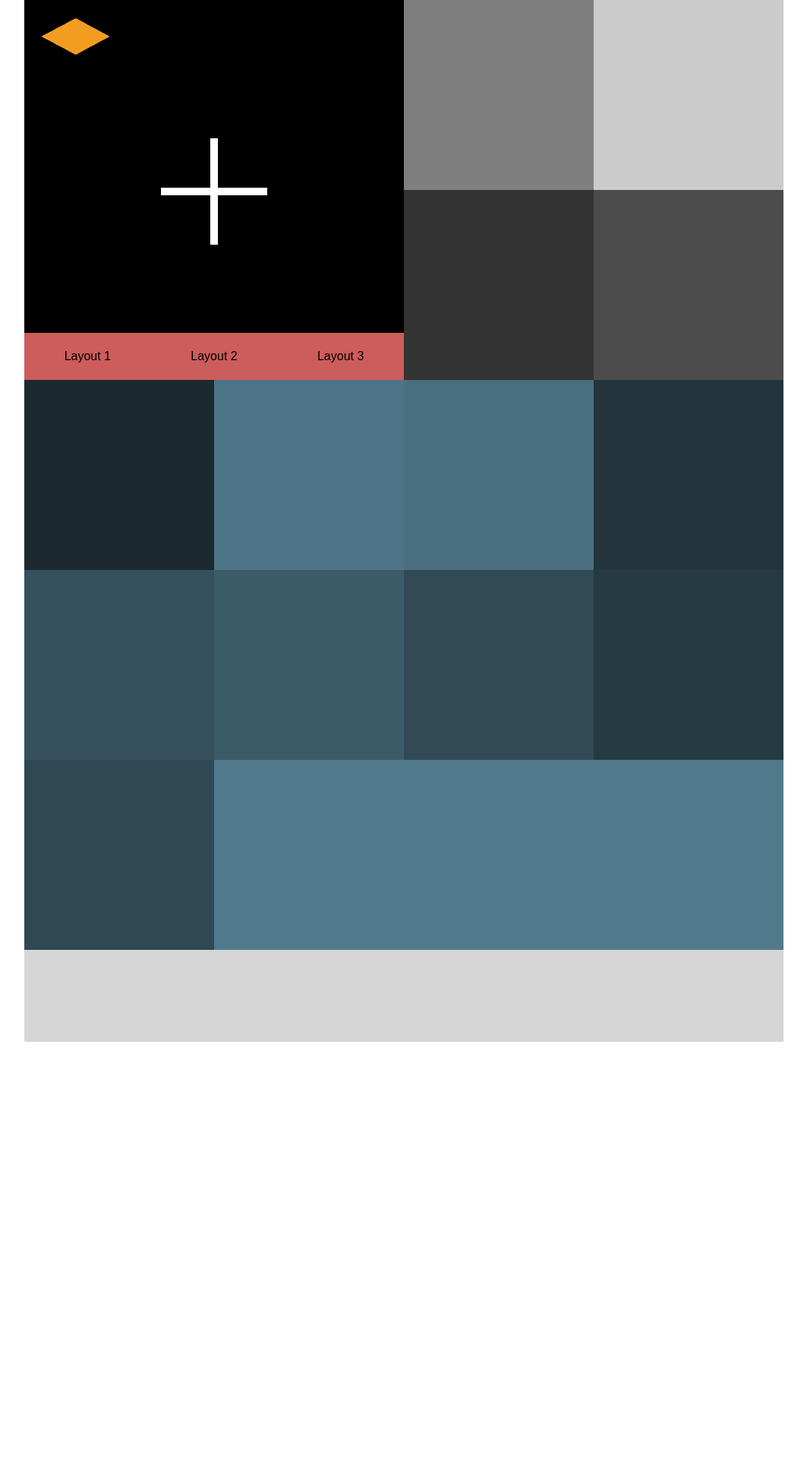
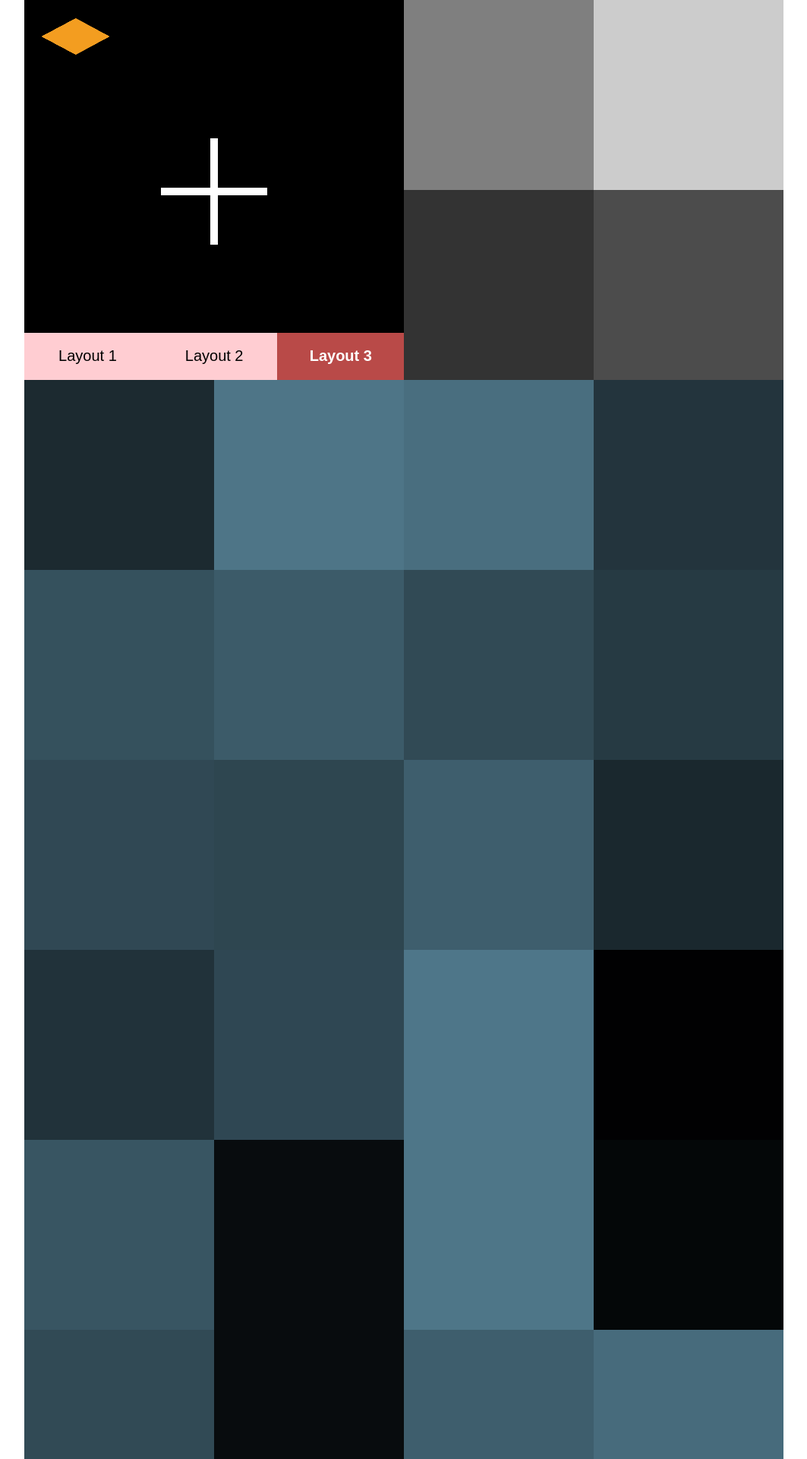
Before and after one commit to SoraLinken/exercises, a PHP site: page /ex3/layouts/layout3.html in a window 1280 px wide. Shown: the top 1920 px of the page at 76% size, without its empty margins (108-1171 px from the left). Before the commit the page ends 1371 px from the top, so only its background shows below. Run offline with PHP 8.4, Linux system fonts and the light colour scheme.

Commit message:
before sub

```diff
--- a/ex3/css/style.css
+++ b/ex3/css/style.css
@@ -7,7 +7,7 @@
     display: block;
 }
 
-body{
+body.wrap{
     font-family: Arial, Helvetica, sans-serif;
     background-color: #212121;
 }
@@ -18,18 +18,18 @@
     margin: 0 auto;
 }
 
-header{
+.wrap header{
     width: 100%;
     background-color: #517A8D;
     height: 388px;
-
     position: relative;
 }
 
-header .grid{
+.wrap header .grid{
     height: 100%;
 }
-nav{
+
+.wrap nav{
     flex: 1;
     height: 57px;
     background-color: #FFCDD2;
@@ -37,12 +37,12 @@
     grid-template-columns: repeat(3,1fr);
 }
 
-.nav-wrapper{
+.wrap .nav-wrapper{
     display: flex;
     align-items: flex-end;
 }
 
-nav > a, nav > a:visited{
+.wrap nav > a, .wrap nav > a:visited{
     display: flex;
     justify-content: center;
     align-items: center;
@@ -51,39 +51,40 @@
     color: #000000;
 }
 
-nav > a:hover, nav a.selected {
+.wrap nav > a:hover, .wrap nav a.selected {
     background-color: #B94A48;
     color: #FFFFFF;
+    font-weight: bolder;
 }
 
-main{
+.wrap main{
     background-color: #212121;
     padding: 28px 0 71px 24px;
 }
 
-.grid{
+.wrap .grid{
     display: grid;
     grid-template-columns: 27% 73%;
 }
-aside{
+.wrap aside{
     width: 93px;
     height: 33px;
     background-color: #517A8D;
 
 }
 
-section{
+.wrap section{
     display: flex;
     margin-top: 6px;
 }
 
-footer{
+.wrap footer{
     width: 100%;
     height: 121px;
     background-color: #D6D6D6;
 }
 
-.logo{
+.wrap .logo{
     background: url("../images/logo_ex3.png");
     height: 57px ;
     width: 97px ;
@@ -207,3 +208,197 @@
 
 
 /*layout3*/
+
+
+
+body.layout3{
+    font-family: Arial, Helvetica, sans-serif;
+    max-width: 1000px;
+    margin: 0 auto;
+    background-color: white;
+}
+
+.top-wrapper{
+    display: grid;
+    grid-template-columns: repeat(2,1fr);
+}
+
+.top-wrapper > *{
+    height: 500px;
+}
+
+.top-wrapper .logo{
+    background: url("../images/logo_ex3.png");
+    height: 57px ;
+    width: 97px ;
+    display: block;
+    background-repeat: no-repeat;
+    margin: 20px 0 0 20px;
+}
+
+.top-wrapper header{
+    display: grid;
+    grid-template-rows: 87.6%;
+    background-color: black;
+}
+
+.top-wrapper nav{
+    display: grid;
+    align-items: center;
+    background-color: #FFCDD2;
+}
+
+.top-wrapper ul {
+    list-style-type: none;
+    display: grid;
+    grid-template-columns: repeat(3, 1fr);
+}
+
+.layout3 ul li{
+    text-align: center;
+    /* padding: 21.6px 0; */
+    /* padding: 10px; */
+}
+
+.layout3 ul li:hover{
+    /* background-color: #B94A48; */
+    cursor: pointer;
+    color: #FFFFFF;
+    font-weight: bolder;
+}
+
+.layout3 ul li a{
+    padding: 20px 42px;
+    font-size: 20px;
+    padding-top: 19.1px;
+    padding-left: 42.3px;
+}
+
+.layout3 ul li a, ul li a:visited{
+    text-decoration: none;
+    color: black;
+    /* padding: 20px; */
+}
+
+.layout3 ul li a:hover{
+    cursor: pointer;
+    text-decoration: none;
+    background-color: #B94A48;
+    color: #FFFFFF;
+    font-weight: bolder;
+}
+
+.layout3 ul li a.selected{
+    cursor: pointer;
+    text-decoration: none;
+    background-color: #B94A48;
+    color: #FFFFFF;
+    font-weight: bolder;
+}
+
+.layout3 aside{
+    display: grid;
+    grid-template-columns: repeat(2,1fr);
+
+}
+.layout3 article{
+    background-color: #000000;
+    width: 250px;
+    height: 250px;
+}
+
+.layout3 main > article:hover{
+    background-color: red !important;
+}
+
+.layout3 aside> *:first-child{
+    opacity: 0.5;;
+}
+
+.layout3 aside> *:last-child{
+    opacity: 0.7;;
+}
+
+.layout3 aside > *:nth-child(2){
+    opacity: 0.2;
+}
+
+.layout3 aside > *:nth-child(3){
+    opacity: 0.8;
+}
+
+.layout3 main{
+    min-height: 500px;
+    background-color: #517A8D;
+    display: flex;
+    flex-direction: row;
+    flex-wrap: wrap;
+    justify-content: flex-start;
+    align-content: center;
+}
+
+
+.layout3 footer{
+    width: 100%;
+    height: 121px;
+    background-color: #D6D6D6;
+}
+
+@media only screen and (max-width:1000px){
+    .layout3 body{
+        width: 500px;
+    }
+
+    .layout3 aside{
+        display: none;
+    }
+
+    .layout3 header{
+        width: 500px;
+    }
+
+    .layout3 .logo{
+        margin: 20px auto;
+    }
+
+}
+
+.circle {
+    border-radius: 50%;
+    width: 150px;
+    height: 150px;
+    background-color: rgb(0, 0, 0);
+    position: relative;
+    margin: 0 auto;
+    margin-top: 100px;
+}
+
+.circle::after {
+    content: " ";
+    position: absolute;
+    display: block;
+    background-color: #fff;
+    height: 10px;
+    margin-top: -5px;
+    top: 50%;
+    left: 5px;
+    right: 5px;
+    z-index: 9;
+}
+
+.circle::before {
+    content: " ";
+    position: absolute;
+    display: block;
+    background-color: #fff;
+    width: 10px;
+    margin-left: -5px;
+    left: 50%;
+    top: 5px;
+    bottom: 5px;
+    z-index: 9;
+}
+
+.circle:hover{
+    cursor: pointer;
+}
--- a/ex3/css/style2.css
+++ b/ex3/css/style2.css
@@ -7,7 +7,7 @@
     display: block;
 }
 
-body{
+body.layout3{
     font-family: Arial, Helvetica, sans-serif;
     max-width: 1000px;
     margin: 0 auto;
@@ -22,85 +22,108 @@
 .top-wrapper > *{
     height: 500px;
 }
-.logo{
+
+.top-wrapper .logo{
     background: url("../images/logo_ex3.png");
     height: 57px ;
     width: 97px ;
     display: block;
     background-repeat: no-repeat;
+    margin: 20px 0 0 20px;
 }
-header{
+
+.top-wrapper header{
     display: grid;
     grid-template-rows: 87.6%;
     background-color: black;
 }
 
-nav{
+.top-wrapper nav{
     display: grid;
     align-items: center;
-
-    background-color: indianred;
+    background-color: #FFCDD2;
 }
 
-ul {
+.top-wrapper ul {
     list-style-type: none;
     display: grid;
     grid-template-columns: repeat(3, 1fr);
 }
 
-ul li{
+.layout3 ul li{
     text-align: center;
-    padding: 10px;
+    /* padding: 21.6px 0; */
+    /* padding: 10px; */
 }
 
-ul li a, ul li a:visited{
-    text-decoration: none;
-    color: black;
-    padding: 20px;
-}
-
-ul li a:hover{
-    text-decoration: none;
-    color: black;
+.layout3 ul li:hover{
+    /* background-color: #B94A48; */
+    cursor: pointer;
+    color: #FFFFFF;
     font-weight: bolder;
 }
 
-a{
-    margin: 20px;
+.layout3 ul li a{
+    padding: 20px 42px;
+    font-size: 20px;
+    padding-top: 19.1px;
+    padding-left: 42.3px;
 }
 
-aside{
+.layout3 ul li a, ul li a:visited{
+    text-decoration: none;
+    color: black;
+    /* padding: 20px; */
+}
+
+.layout3 ul li a:hover{
+    cursor: pointer;
+    text-decoration: none;
+    background-color: #B94A48;
+    color: #FFFFFF;
+    font-weight: bolder;
+}
+
+.layout3 ul li a.selected{
+    cursor: pointer;
+    text-decoration: none;
+    background-color: #B94A48;
+    color: #FFFFFF;
+    font-weight: bolder;
+}
+
+.layout3 aside{
     display: grid;
     grid-template-columns: repeat(2,1fr);
 
 }
-article{
+.layout3 article{
     background-color: #000000;
     width: 250px;
     height: 250px;
 }
 
-main > article:hover{
-    background-color: red;
+.layout3 main > article:hover{
+    background-color: red !important;
 }
 
-aside> *:first-child{
+.layout3 aside> *:first-child{
     opacity: 0.5;;
 }
 
-aside> *:last-child{
+.layout3 aside> *:last-child{
     opacity: 0.7;;
 }
 
-aside > *:nth-child(2){
+.layout3 aside > *:nth-child(2){
     opacity: 0.2;
 }
 
-aside > *:nth-child(3){
+.layout3 aside > *:nth-child(3){
     opacity: 0.8;
 }
 
-main{
+.layout3 main{
     min-height: 500px;
     background-color: #517A8D;
     display: flex;
@@ -111,24 +134,29 @@
 }
 
 
-footer{
+.layout3 footer{
     width: 100%;
     height: 121px;
     background-color: #D6D6D6;
 }
 
-@media only screen and (max-width:1200px){
-    body{
+@media only screen and (max-width:1000px){
+    .layout3 body{
         width: 500px;
     }
 
-    aside{
+    .layout3 aside{
         display: none;
     }
 
-    header{
+    .layout3 header{
         width: 500px;
     }
+
+    .layout3 .logo{
+        margin: 20px auto;
+    }
+
 }
 
 .circle {
@@ -139,7 +167,8 @@
     position: relative;
     margin: 0 auto;
     margin-top: 100px;
-  }
+}
+
 .circle::after {
     content: " ";
     position: absolute;
@@ -151,7 +180,8 @@
     left: 5px;
     right: 5px;
     z-index: 9;
-  }
+}
+
 .circle::before {
     content: " ";
     position: absolute;
@@ -163,4 +193,8 @@
     top: 5px;
     bottom: 5px;
     z-index: 9;
-  }
+}
+
+.circle:hover{
+    cursor: pointer;
+}
--- a/ex3/index.html
+++ b/ex3/index.html
@@ -4,10 +4,10 @@
         <meta charset="UTF-8">
         <meta name="viewport" content="width=device-width, initial-scale=1.0">
         <link rel="stylesheet" href="./css/style.css">
-        <title>EX3</title>
+        <title>Moran Amar</title>
     </head>
 
-    <body>
+    <body class="wrap">
         <div class="wrapper">
             <header>
                 <div class="grid">
@@ -18,7 +18,7 @@
                         <nav>
                             <a href="#" class="selected">Layout 1</a>
                             <a href="./layouts/layout2.html">Layout 2</a>
-                            <a href="#">Layout 3</a>
+                            <a href="./layouts/layout3.html">Layout 3</a>
                         </nav>
                     </div>
                 </div>
--- a/ex3/layouts/layout2.html
+++ b/ex3/layouts/layout2.html
@@ -4,10 +4,10 @@
         <meta charset="UTF-8">
         <meta name="viewport" content="width=device-width, initial-scale=1.0">
         <link rel="stylesheet" href="../css/style.css">
-        <title>EX3</title>
+        <title>Moran Amar</title>
     </head>
 
-    <body>
+    <body class="wrap">
         <div class="layout2">
             <header>
                 <div>
@@ -19,7 +19,7 @@
                 <nav>
                     <a href="../index.html">Layout 1</a>
                     <a href="#" class="selected">Layout 2</a>
-                    <a href="#">Layout 3</a>
+                    <a href="./layout3.html">Layout 3</a>
                 </nav>
                 <main>
                     <section>
--- a/ex3/layouts/layout3.html
+++ b/ex3/layouts/layout3.html
@@ -4,11 +4,10 @@
         <meta charset="UTF-8">
         <meta http-equiv="X-UA-Compatible" content="IE=edge">
         <meta name="viewport" content="width=device-width, initial-scale=1.0">
-            <!-- <link rel="stylesheet" href="../css/style.css"> -->
-            <link rel="stylesheet" href="../css/style2.css">
-            <title>Document</title>
+        <link rel="stylesheet" href="../css/style.css">
+        <title>Moran Amar</title>
     </head>
-    <body>
+    <body class="layout3">
         <div class="top-wrapper">
 
             <header>
@@ -17,15 +16,14 @@
                         <a href="../index.html" class="logo"></a>
                         <div>
                             <!-- <article style="width: 100px; height: 100px; background-color: aqua;"></article> -->
-                            <div id="btn" class="circle" onclick="changeColor()"></div>
-
+                            <div id="btn" class="circle" onclick="changeOpacity()"></div>
                         </div>
                     </div>
                     <nav>
                         <ul>
-                            <li><a href="">Layout 1</a></li>
-                            <li><a href="">Layout 2</a></li>
-                            <li><a href="">Layout 3</a></li>
+                            <li><a href="../index.html">Layout 1</a></li>
+                            <li><a href="./layout2.html">Layout 2</a></li>
+                            <li><a href="#" class="selected">Layout 3</a></li>
                         </ul>
                     </nav>
             </header>
--- a/ex3/script/script.js
+++ b/ex3/script/script.js
@@ -4,7 +4,7 @@
 let button = document.getElementById("btn");
 let box1 = document.getElementById("box-1");
 
-button.addEventListener("click", changeOpacity(box1))
+button.addEventListener("click", changeOpacity())
 
 function createFlexContainer(){
     document.getElementById('main').innerHTML = '<div></div>';
@@ -20,7 +20,7 @@
     document.getElementById('main').appendChild(box);}
 
 function createBoxes(){
-    for (let i = 1; i < 10; i++) {
+    for (let i = 1; i < 43; i++) {
         createBox(i)
     }
 }
@@ -32,20 +32,22 @@
     console.log(box.style)
     document.getElementById(box)
 
-    let boxColor = box.style.backgroundColor;
+    let boxColor = box.style
+
     console.log(boxColor)
-    if (boxColor == '#000000') {
-        boxColor = "red";
+    if (boxColor.backgroundColor == "rgb(255, 255, 255)") {
+        boxColor.backgroundColor = "#000000";
         console.log("yes");
     } else {
-        boxColor = 'black';
+        boxColor.backgroundColor = "#FFFFFF";
         console.log("no");
 
     }
     console.log(box.style.opacity)
 }
 
-function changeOpacity(box){
+function changeOpacity(){
+    box = document.getElementById("box-1")
     console.log("bla")
     console.log(box.style.opacity)
     let boxOpacity = box.style.opacity
```
Lines whose indentation alone changed are shown as unchanged.
